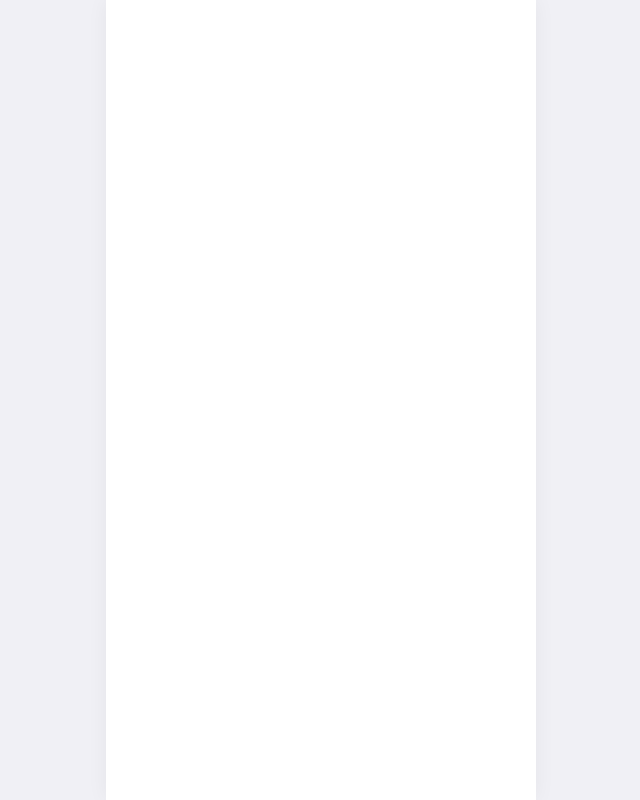
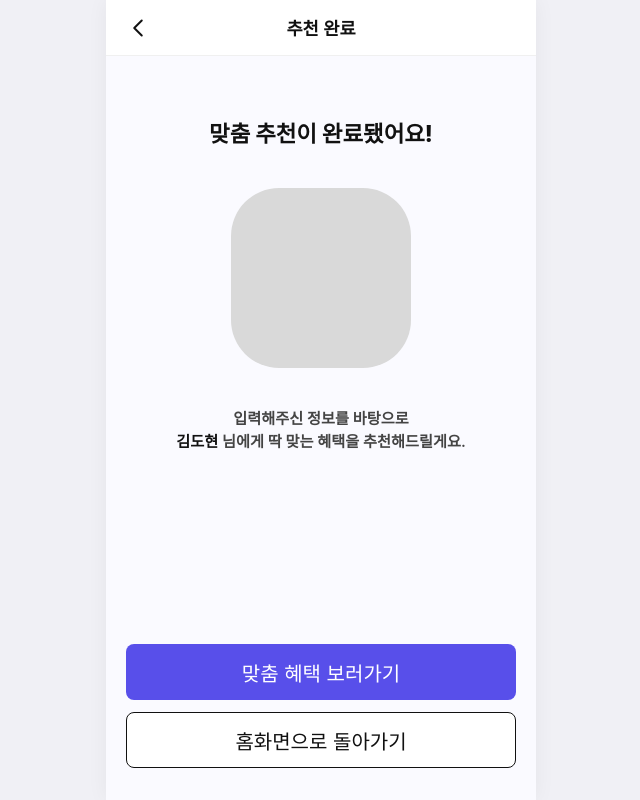
Before and after one commit to LikeLionUniv-INU-BeneFitU/BeneFitU-Frontend, a React (Vite) app: page /info-complete in a window 1280 px wide. Before the commit this address had no page. Shown: the whole page, without its empty margins (319-959 px from the left). Built offline with nearby package versions, Linux system fonts and the light colour scheme.

Commit message:
Feat: 정보 입력 완료 페이지 구현 및 버튼 컴포넌트 수정

```diff
--- a/src/App.jsx
+++ b/src/App.jsx
@@ -6,6 +6,7 @@ import LoginHome from './pages/Loginhome';
 import InfoIntro from './pages/InfoIntro';
 import BasicInfo from './pages/BasicInfo';
 import OtherInfo from './pages/OtherInfo';
+import InfoComplete from './pages/InfoComplete';
 import BenefitAll from './pages/BenefitAll';
 
 function App() {
@@ -19,6 +20,7 @@ function App() {
           <Route path="/info-intro" element={<InfoIntro />} />
           <Route path="/basic-info" element={<BasicInfo />} />
           <Route path="/other-info" element={<OtherInfo />} />
+          <Route path="/info-complete" element={<InfoComplete />} />
           <Route path="/benefit-all" element={<BenefitAll />} />
         </Routes>
       </AppLayout>
--- a/src/components/BasicButton.jsx
+++ b/src/components/BasicButton.jsx
@@ -4,30 +4,27 @@ const StyledBtn = styled.button`
   width: 100%;
   height: 56px;
   padding: 16px 44px;
-  border: 1px solid #999999; /* 와이어프레임의 선명한 테두리 느낌 반영 */
   border-radius: 8px;
-
-  background-color: rgb(88, 79, 234);
-  //box-shadow: 2px 2px 4px rgba(0, 0, 0, 0.3);
-
   font-size: 20px;
-  color: rgb(255, 255, 255);
-  /*transition:
-    transform 0.1s ease,
-    box-shadow 0.1s ease;*/
-
   display: flex;
   align-items: center;
   justify-content: center;
 
-  /*&:active {
+  background-color: ${(props) => (props.$variant === 'white' ? '#ffffff' : 'rgb(88, 79, 234)')};
+  color: ${(props) => (props.$variant === 'white' ? '#111111' : 'rgb(255, 255, 255)')};
+  border: ${(props) => (props.$variant === 'white' ? '1px solid #111111' : '1px solid rbb(88, 79, 234)')};
+
+  /*transition:
+    transform 0.1s ease,
+    box-shadow 0.1s ease;
+    &:active {
     box-shadow: inset 2px 2px 2px rgba(0, 0, 0, 0.3);
   }*/
 `;
 
-const BasicButton = ({ onClick, children }) => {
+const BasicButton = ({ onClick, children, variant }) => {
   return (
-    <StyledBtn onClick={onClick} $content={children}>
+    <StyledBtn onClick={onClick} $variant={variant}>
       {children}
     </StyledBtn>
   );
--- a/src/pages/BasicInfo.jsx
+++ b/src/pages/BasicInfo.jsx
@@ -9,7 +9,7 @@ import RegionModal from '../components/modal/RegionModal';
 import BasicButton from '../components/BasicButton';
 
 export default function BasicInfo() {
-  const navigate = useNavigate(); // 2. navigate 함수 선언
+  const navigate = useNavigate(); // navigate 함수 선언
 
   // 1. 로컬스토리지에 저장할 초기 폼 객체 설정
   const initialFormState = {
--- /dev/null
+++ b/src/pages/InfoComplete.jsx
@@ -0,0 +1,85 @@
+import React, { useState, useEffect } from 'react';
+import { useNavigate } from 'react-router-dom';
+import * as S from './InfoComplete.styles';
+import Header from '../components/Header';
+import BasicButton from '../components/BasicButton';
+
+export default function InfoComplete() {
+  const navigate = useNavigate();
+
+  // 💡 백엔드 혹은 로컬스토리지에서 가져올 사용자 이름 상태 관리 (기본값: 더미 '도현')
+  const [userName, setUserName] = useState('김도현');
+
+  useEffect(() => {
+    const fetchUserName = async () => {
+      try {
+        /* ==========================================
+         * [백엔드 연동 구간] API 주소가 나오면 아래 주석을 해제하세요.
+         * ==========================================
+         * const response = await fetch('https://api.yourdomain.com/user/profile', {
+         * method: 'GET',
+         * headers: {
+         * // 필요 시 Authorization 토큰 추가
+         * },
+         * });
+         * if (response.ok) {
+         * const data = await response.json();
+         * if (data.name) {
+         * setUserName(data.name); // 백엔드에서 받은 실제 이름 적용
+         * return;
+         * }
+         * }
+         * ========================================== */
+
+        // 백엔드 연결 실패 혹은 주석 상태일 때의 Fallback 1: 로컬스토리지에서 이름 긁어오기
+        const savedData = localStorage.getItem('signUp_basicInfo');
+        if (savedData) {
+          const parsed = JSON.parse(savedData);
+          if (parsed.name) {
+            setUserName(parsed.name);
+          }
+        }
+      } catch (error) {
+        console.error('사용자 이름을 불러오는 중 오류 발생:', error);
+        // Fallback 2: 오류 시 기존 userName 상태('도현') 유지
+      }
+    };
+
+    fetchUserName();
+  }, []);
+
+  return (
+    <S.PageWrapper>
+      {/* 상단 헤더 (기존 컴포넌트 활용) */}
+      <Header title="추천 완료" />
+
+      <S.ContentContainer>
+        {/* 메인 타이틀 */}
+        <S.MainTitle>맞춤 추천이 완료됐어요!</S.MainTitle>
+
+        {/* 중앙 큰 그래픽/일러스트 플레이스홀더 (와이어프레임 속 라운드 네모) */}
+        <S.GraphicWrapper>
+          <S.CompleteGraphic />
+        </S.GraphicWrapper>
+
+        {/* 설명 문구 구역 */}
+        <S.DescriptionText>
+          입력해주신 정보를 바탕으로
+          <br />
+          <span>{userName}</span> 님에게 딱 맞는 혜택을 추천해드릴게요.
+        </S.DescriptionText>
+
+        {/* 하단 고정 버튼 영역 (세로 2개 배치) */}
+        <S.ButtonContainer>
+          <BasicButton onClick={() => navigate('/')}>
+            맞춤 혜택 보러가기
+          </BasicButton>
+
+          <BasicButton variant="white" onClick={() => navigate('/')}>
+            홈화면으로 돌아가기
+          </BasicButton>
+        </S.ButtonContainer>
+      </S.ContentContainer>
+    </S.PageWrapper>
+  );
+}
--- /dev/null
+++ b/src/pages/InfoComplete.styles.js
@@ -0,0 +1,75 @@
+import styled from 'styled-components';
+
+// 전체 모바일 뷰 레이아웃 (기존 디자인 유지)
+export const PageWrapper = styled.div`
+  max-width: 450px;
+  min-height: 100vh;
+  margin: 0 auto;
+  background-color: #fafaff;
+  display: flex;
+  flex-direction: column;
+  box-shadow: 0 0 20px rgba(0, 0, 0, 0.05);
+  position: relative;
+`;
+
+export const ContentContainer = styled.main`
+  flex: 1;
+  padding: 60px 24px 180px 24px; /* 하단 2단 버튼 컴포넌트 높이를 고려해 하단 여백 확대 */
+  display: flex;
+  flex-direction: column;
+  align-items: center; /* 본문 내용 중앙 정렬 */
+`;
+
+// "맞춤 추천이 완료됐어요!" 상단 타이틀
+export const MainTitle = styled.h1`
+  font-size: 1.4rem;
+  font-weight: 800;
+  color: #111111;
+  text-align: center;
+  margin-bottom: 40px;
+`;
+
+// 그래픽 영역 정렬을 위한 컨테이너
+export const GraphicWrapper = styled.div`
+  width: 100%;
+  display: flex;
+  justify-content: center;
+  margin-bottom: 40px;
+`;
+
+// 와이어프레임 속 중앙 둥근 회색 일러스트 영역
+export const CompleteGraphic = styled.div`
+  width: 180px;
+  height: 180px;
+  background-color: #d9d9d9; /* 와이어프레임 회색 톤 반영 */
+  border-radius: 48px; /* 와이어프레임 특유의 많이 둥근 모서리 표현 */
+`;
+
+// 하단 설명 안내 문구
+export const DescriptionText = styled.p`
+  font-size: 0.95rem;
+  font-weight: 600;
+  line-height: 1.5;
+  color: #444444;
+  text-align: center;
+  margin: 0;
+
+  span {
+    font-weight: 700;
+    color: #111111;
+  }
+`;
+
+// 하단 고정 버튼 2개를 묶어주는 공간 (그라데이션 포함)
+export const ButtonContainer = styled.div`
+  position: absolute;
+  bottom: 0;
+  left: 0;
+  right: 0;
+  padding: 16px 20px 32px 20px;
+  background: linear-gradient(to top, #fafaff 85%, rgba(250, 250, 255, 0) 100%);
+  display: flex;
+  flex-direction: column;
+  gap: 12px; /* 상단 메인 버튼과 하단 홈 이동 버튼 간격 */
+  z-index: 10;
+`;
--- a/src/pages/OtherInfo.jsx
+++ b/src/pages/OtherInfo.jsx
@@ -1,10 +1,13 @@
 import React, { useState, useEffect } from 'react';
+import { useNavigate } from 'react-router-dom';
 import { useLocalStorage } from '../hooks/useLocalStorage';
 import * as S from './Info.styles';
 import Header from '../components/Header';
 import BasicButton from '../components/BasicButton';
 
 export default function OtherInfo() {
+  const navigate = useNavigate();
+
   // 1. 로컬스토리지 초기 상태 설정 (BasicInfo의 하나의 객체 저장 방식과 통일)
   const initialFormState = {
     gpaInteger: '0',
@@ -78,6 +81,8 @@ export default function OtherInfo() {
 
     console.log('로컬스토리지 최종본 제출:', finalData);
     // 이후 백엔드 전송 및 라우팅 로직 작성 구간
+
+    navigate('/info-complete');
   };
 
   // 학점 정수 옵션 리스트 생성 (0 ~ 4)
```
